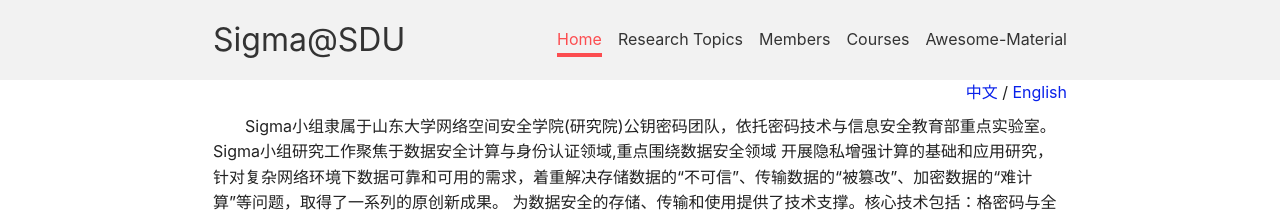
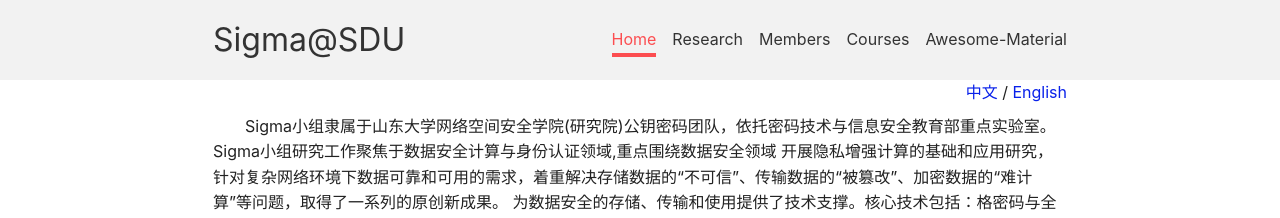
Before and after one commit to sigmasdu/sigmasdu.github.io, a Jekyll site: the page built from index.md, in a window 1280 px wide. Shown: the top 218 px of the page. Built offline with Jekyll 4.4.1, drawn with Linux system fonts in a browser that asks for light colours; nearby versions of some CDN libraries.

Commit message:
Update navigation.yml

```diff
--- a/_data/navigation.yml
+++ b/_data/navigation.yml
@@ -18,7 +18,7 @@ header:
 
   - titles:
       # @start locale config
-      en      : &EN       Research Topics
+      en      : &EN       Research
       en-GB   : *EN
       en-US   : *EN
       en-CA   : *EN
```
